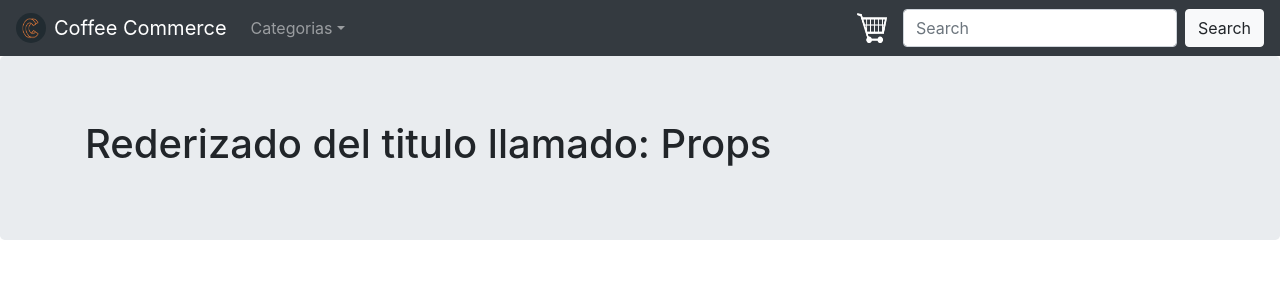
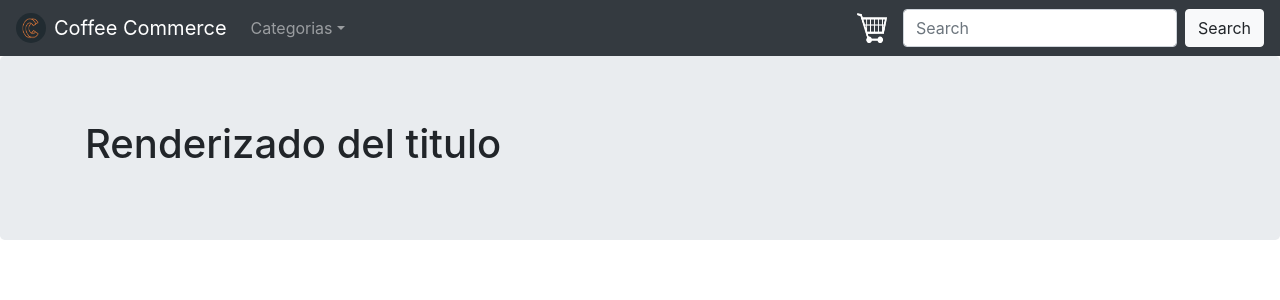
Before and after one commit to Fblach/coderComerce, a React (Create React App) app: page / in a window 1280 px wide. Shown: the top 300 px of the page. Built offline with nearby package versions, Linux system fonts and the light colour scheme.

Commit message:
correccion

```diff
--- a/src/components/Home/Home.js
+++ b/src/components/Home/Home.js
@@ -5,7 +5,7 @@ import ItemListContainer from '../ItemListCointainer/ItemListContainer'
 function Home(){
     return(
         <Jumbotron>
-            <ItemListContainer titulo="Props"/>
+            <ItemListContainer titulo="Renderizado del titulo"/>
         </Jumbotron>
     )}
 
--- a/src/components/ItemListCointainer/ItemListContainer.js
+++ b/src/components/ItemListCointainer/ItemListContainer.js
@@ -4,7 +4,7 @@ import {Container} from 'react-bootstrap';
 function ItemListContainer(props) {
     return (
         <Container>
-            <h1>Rederizado del titulo llamado: {props.titulo} </h1>
+            <h1>{props.titulo} </h1>
         </Container>
     )
 }
```
